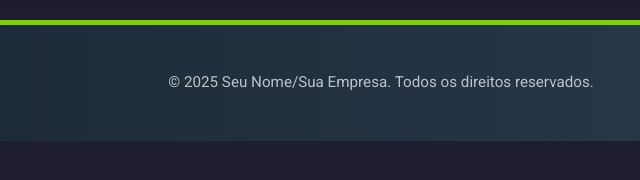
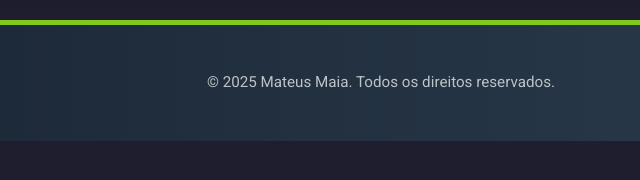
Before and after one commit to GmateusM/cursojava, a plain HTML site: page index.html in a window 1280 px wide. Shown: the part 478-658 px from the top of the page, 259-899 px from the left. Drawn offline with nearby package versions, Linux system fonts and the light colour scheme.

Commit message:
Update index.html

```diff
--- a/index.html
+++ b/index.html
@@ -65,7 +65,7 @@
   </div>
 
   <footer class="main-footer">
-    <p>&copy; 2025 Seu Nome/Sua Empresa. Todos os direitos reservados.</p>
+    <p>&copy; 2025 Mateus Maia. Todos os direitos reservados.</p>
   </footer>
 
   <script src="https://cdn.jsdelivr.net/npm/marked/marked.min.js"></script>
```
